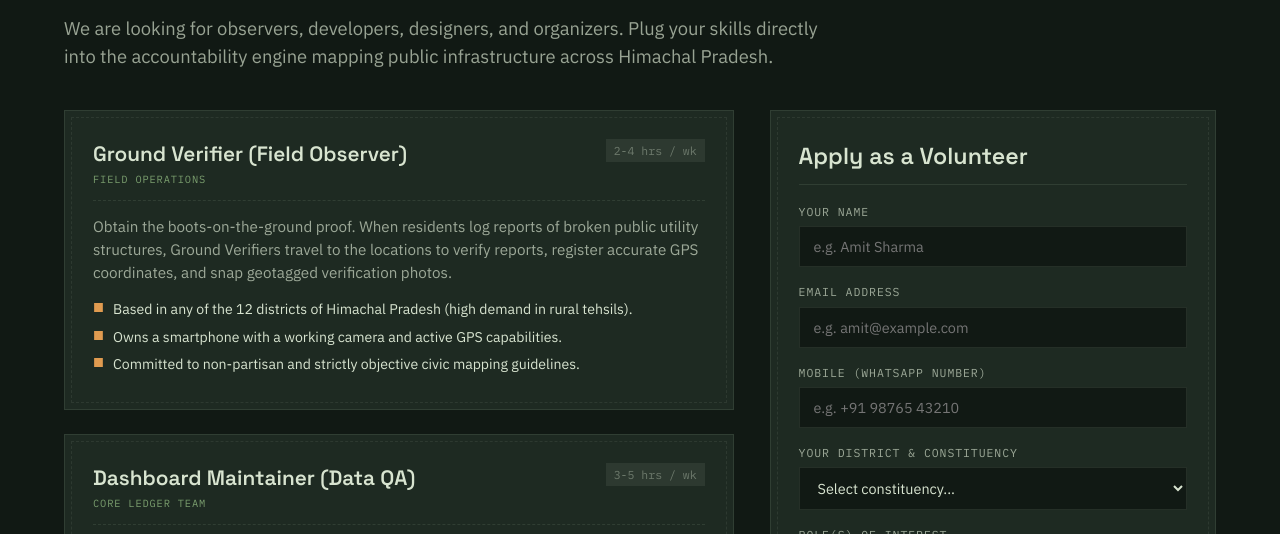
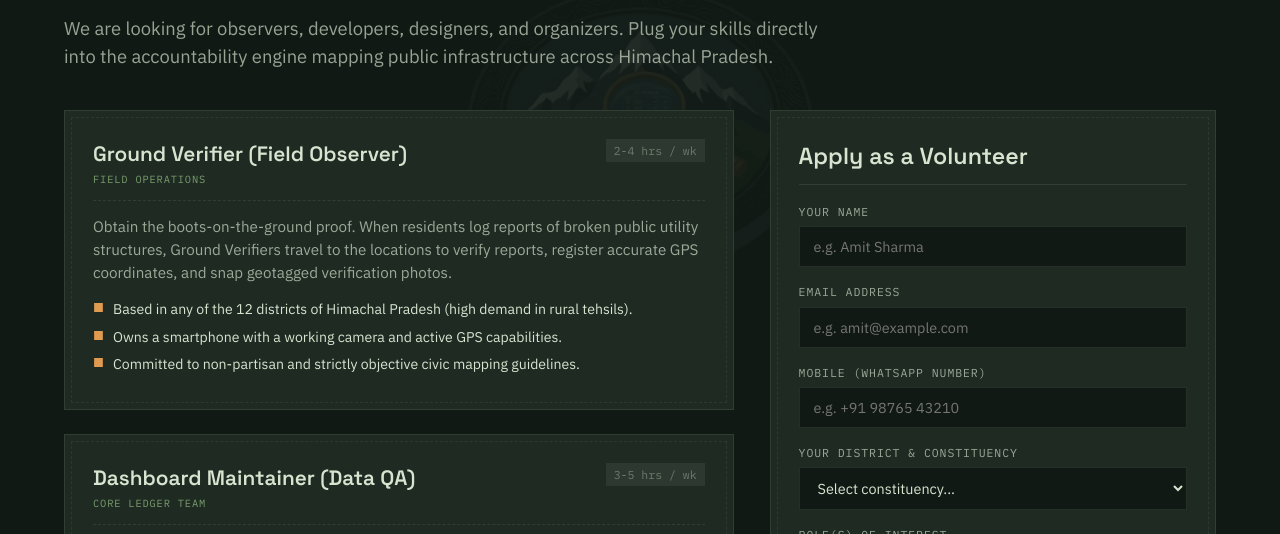
Before and after one commit to EkaanshVerma/Himachal-Accountability-Project, a plain HTML site: page join.html in a window 1280 px wide. Shown: the part 266-800 px from the top of the page. Drawn offline with Linux system fonts and the light colour scheme.

Commit message:
Add background logo watermark to Join Us page

```diff
--- a/join.html
+++ b/join.html
@@ -601,6 +601,24 @@ footer {
   }
 }
 
+body::before {
+  content: "";
+  position: fixed;
+  top: 50%;
+  left: 50%;
+  transform: translate(-50%, -50%);
+  width: 60vw;
+  height: 60vw;
+  max-width: 600px;
+  max-height: 600px;
+  background-image: url('hap_logo.png');
+  background-size: contain;
+  background-repeat: no-repeat;
+  background-position: center;
+  opacity: 0.08;
+  z-index: -1;
+  pointer-events: none;
+}
 </style>
 
     <!-- THEME MANAGER -->
```
